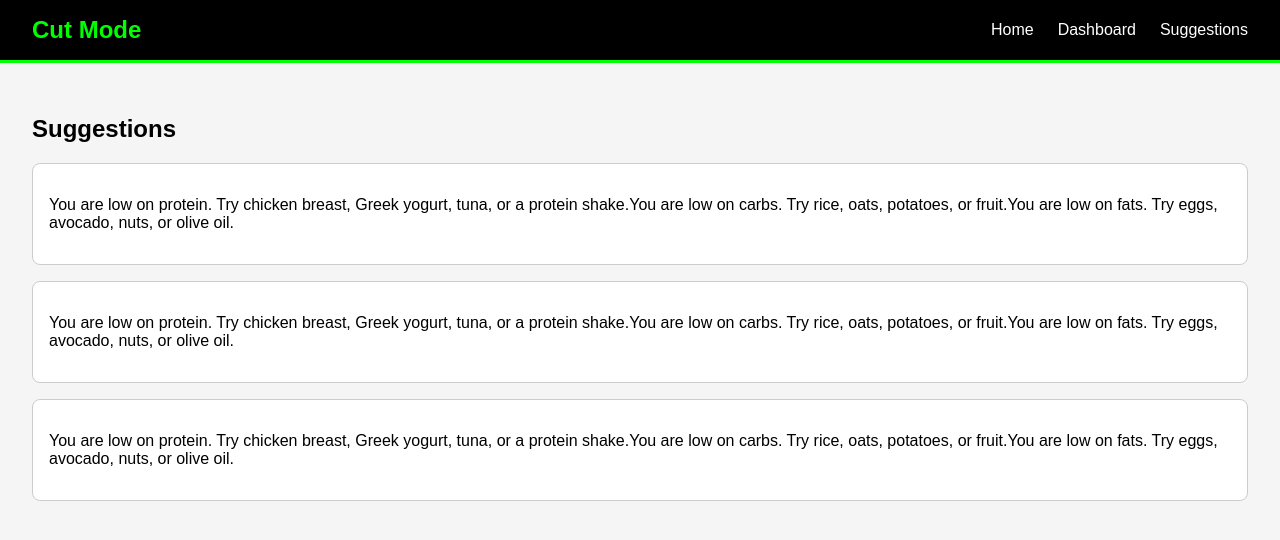
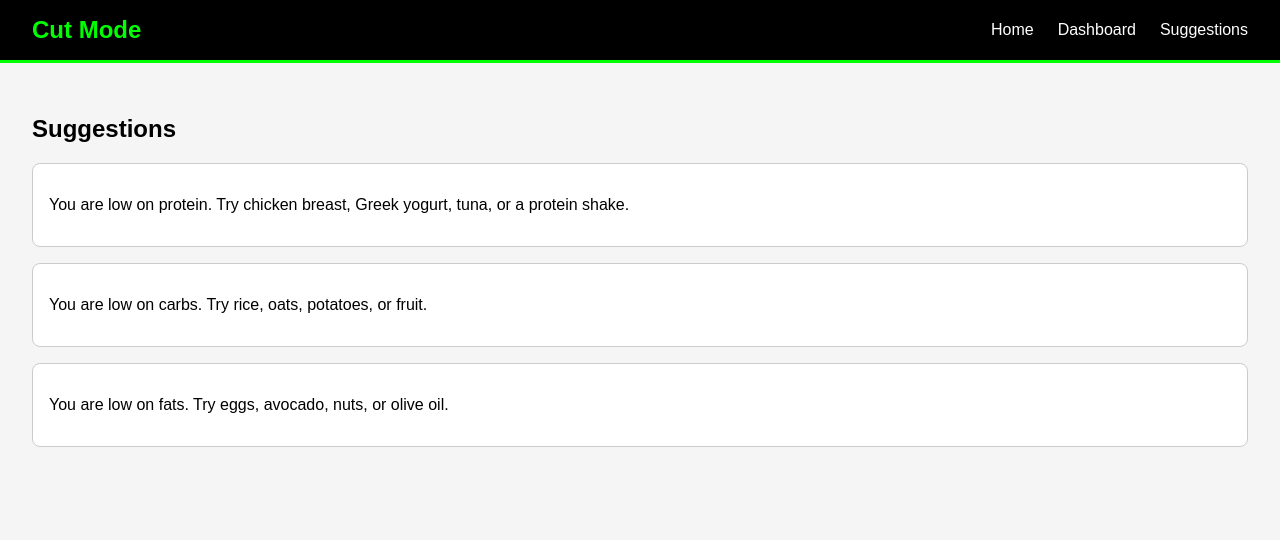
Before and after one commit to Zmowatt/cut-mode, a React (Vite) app: page /suggestions in a window 1280 px wide. Shown: the top 540 px of the page. Built offline with nearby package versions, Linux system fonts and the light colour scheme.

Commit message:
Fix suggestions page to render each suggestion once

```diff
--- a/src/components/SuggestionsPage.jsx
+++ b/src/components/SuggestionsPage.jsx
@@ -54,7 +54,7 @@ function SuggestionsPage({ dailyLog }) {
               backgroundColor: "#fff",
             }}
           >
-            <p>{suggestions}</p>
+            <p>{suggestion}</p>
           </div>
         ))}
       </div>
```
